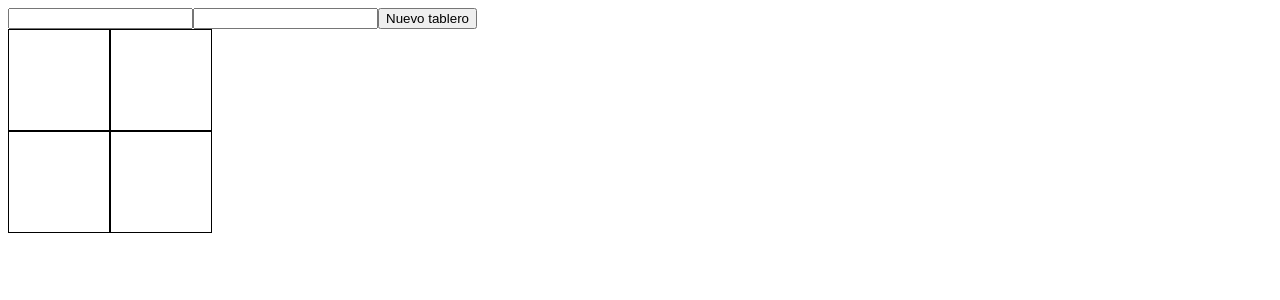
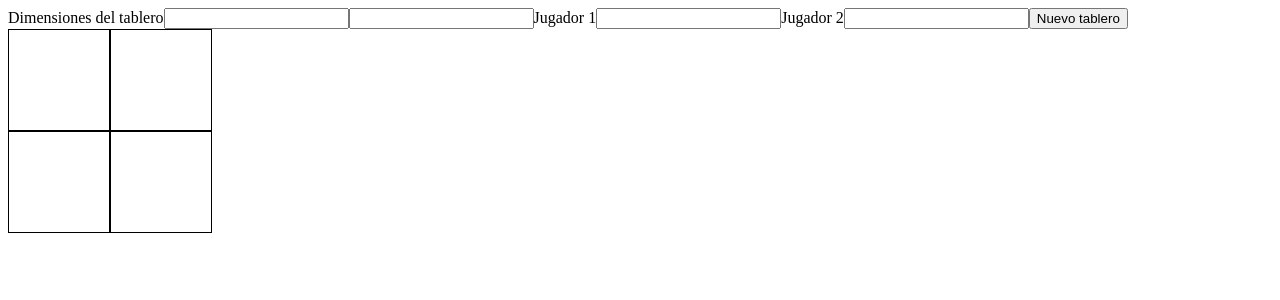
Before and after one commit to decheverriunal/board-games-web, a Next.js app: page / in a window 1280 px wide. Shown: the top 300 px of the page. Built offline with nearby package versions, Linux system fonts and the light colour scheme.

Commit message:
setting up so bots can play

```diff
--- a/src/components/Board.tsx
+++ b/src/components/Board.tsx
@@ -2,14 +2,15 @@
 
 import './Board.css';
 
-export default function Board({board, onPlay}: {
+export default function Board({board, onPlay, isHumanPlaying}: {
     board: string[][];
-    onPlay: (row: number, col: number) => void
+    onPlay: (row: number, col: number) => void;
+    isHumanPlaying: boolean;
 }) {
 
     const state = board.map((value,index) => {
         const row = value.map((val,ind) => {
-            return <Square color={val} key={ind} onSquareClick={() => {if (board[index][ind] === " ") onPlay(index,ind)}} />
+            return <Square color={val} key={ind} onSquareClick={() => {if (isHumanPlaying && board[index][ind] === " ") onPlay(index,ind)}} />
         })
         return <div key={index} className="board-row">
             {row}
--- a/src/components/Game.tsx
+++ b/src/components/Game.tsx
@@ -3,7 +3,14 @@
 import Menu from "./Menu";
 import Board from "./Board";
 import GameLogic from "../utils/gameLogic";
+import RandomPlayer from "@/utils/RandomPlayer";
+//import { getMove, setMove, getHumanToMove, setHumanToMoveFalse, playGame } from "../utils/matchLogic";
 import { useState } from 'react';
+
+let humanToPlay = true;
+let playerToPlay = "W";
+
+let currentBoard = [[" "," "],[" "," "]];
 
 export default function Game() {
 
@@ -12,14 +19,25 @@ export default function Game() {
     const [col, setCol] = useState(2);
 
     // Tablero
-    const [board, setBoard] = useState([[" "," "],[" "," "]]);
+    const [board, setBoard] = useState(currentBoard);
 
     // # del movimiento actual
     const [move, setMove] = useState(0);
 
-    const [playerToPlay, setPlayerToPlay] = useState("W");
+    // Un jugador puede ser humano o maquina
+    const [playerW, setPlayerW] = useState("human");
+    const [playerB, setPlayerB] = useState("human");
+    //const [humanToPlay, setHumanToPlay] = useState(true);
 
-    const [logic, setLogic] = useState(new GameLogic());
+    //const [playerToPlay, setPlayerToPlay] = useState("W");
+
+    // useEffect(() => {
+    //     if (playerToPlay === "W") {
+    //         setHumanToPlay(playerW === "human");
+    //     } else {
+    //         setHumanToPlay(playerB === "human");
+    //     }
+    // },[playerToPlay]);
 
     // Variables para almacenar un tablero y una fila de un tablero respectivamente,
     // para usar en funciones
@@ -37,25 +55,56 @@ export default function Game() {
             nextBoard.push([...boardRow]);
         }
         setMove(0);
-        setBoard(nextBoard);
-        setPlayerToPlay("W");
+        currentBoard = nextBoard;
+        setBoard(currentBoard);
+        playerToPlay = "W";
+        humanToPlay = (playerW === "human");
+        if (playerW !== "human" && playerB !== "human") {
+            console.log("a")
+            makeBotsMatch();
+        } else if (!humanToPlay) {
+            const toMove = RandomPlayer.compute(board, playerToPlay);
+            console.log("e")
+            makePlay(toMove[0],toMove[1]);
+        } else {
+            console.log("i")
+        }
     }
 
     // Realiza la jugada en el tablero, toma fila y columna como argumentos
     function makePlay(row: number,col: number) {
-        if (logic.isMoveLegal(board,playerToPlay,row,col)) {
-            setBoard(logic.makeMove(board,playerToPlay,row,col));
+        if (GameLogic.isMoveLegal(board,playerToPlay,row,col)) {
+            currentBoard = GameLogic.makeMove(board,playerToPlay,row,col);
+            setBoard(currentBoard);
+            if (playerToPlay === "W") {
+                playerToPlay = "B";
+                humanToPlay = (playerB === "human");
+            } else {
+                playerToPlay = "W";
+                humanToPlay = (playerW === "human");
+            }
             setMove(move + 1);
-            setPlayerToPlay(playerToPlay === "W" ? "B" : "W");
+            if (!humanToPlay) {
+                const toMove = RandomPlayer.compute(board, playerToPlay);
+                makePlay(toMove[0],toMove[1]);
+            }
+        }
+    }
+
+    function makeBotsMatch() {
+        let toMove;
+        while (GameLogic.getWinner(board) === "ongoing") {
+            toMove = RandomPlayer.compute(board, playerToPlay);
+            makePlay(toMove[0],toMove[1]);
         }
     }
 
     return <>
         <div>
-            <Menu changeRow={setRow} changeCol={setCol} setNewBoard={makeEmptyBoard} />
+            <Menu changeRow={setRow} changeCol={setCol} setNewBoard={makeEmptyBoard} setPlayer1={setPlayerW} setPlayer2={setPlayerB}/>
         </div>
         <div>
-            <Board board={board} onPlay={makePlay} />
+            <Board board={board} onPlay={makePlay} isHumanPlaying={humanToPlay} />
         </div>
     </>
 }
--- a/src/components/Menu.tsx
+++ b/src/components/Menu.tsx
@@ -1,20 +1,31 @@
 "use client"
 
-export default function Menu({ changeRow, changeCol, setNewBoard }:{
+export default function Menu({ changeRow, changeCol, setNewBoard, setPlayer1, setPlayer2 }:{
     changeRow: (num: number) => void;
     changeCol: (num: number) => void;
     setNewBoard: () => void;
+    setPlayer1: (player: string) => void;
+    setPlayer2: (player: string) => void;
 }) {
 
     function handleRowChange(e: React.ChangeEvent<HTMLInputElement>) {
-        changeRow(parseInt(e.target.value))
+        changeRow(parseInt(e.target.value));
     }
 
     function handleColChange(e: React.ChangeEvent<HTMLInputElement>) {
-        changeCol(parseInt(e.target.value))
+        changeCol(parseInt(e.target.value));
+    }
+
+    function handlePlayer1Change(e: React.ChangeEvent<HTMLInputElement>) {
+        setPlayer1(e.target.value);
+    }
+
+    function handlePlayer2Change(e: React.ChangeEvent<HTMLInputElement>) {
+        setPlayer2(e.target.value);
     }
 
     return <>
+        <label>Dimensiones del tablero</label>
         <input
             type="number"
             id="row"
@@ -27,6 +38,20 @@ export default function Menu({ changeRow, changeCol, setNewBoard }:{
             name="col"
             onChange={handleColChange}
         />
+        <label>Jugador 1</label>
+        <input
+            type="text"
+            id="player1"
+            name="player1"
+            onChange={handlePlayer1Change}
+        />
+        <label>Jugador 2</label>
+        <input
+            type="text"
+            id="player2"
+            name="player2"
+            onChange={handlePlayer2Change}
+        />
         <button onClick={setNewBoard}>
             Nuevo tablero
         </button>
--- /dev/null
+++ b/src/utils/RandomPlayer.ts
@@ -0,0 +1,11 @@
+import GameLogic from "./gameLogic";
+
+export default class RandomPlayer {
+    constructor() {
+    }
+
+    static compute(board: string[][], toPlay: string) {
+        const availableMoves = GameLogic.getLegalMoves(board,toPlay);
+        return availableMoves[Math.floor(Math.random()*availableMoves.length)];
+    }
+}
--- a/src/utils/gameLogic.tsx
+++ b/src/utils/gameLogic.ts
@@ -1,4 +1,4 @@
-class GameLogic {
+export default class GameLogic {
 
     toPlay: string;
     board: string[][];
@@ -9,11 +9,11 @@ class GameLogic {
         this.board = [];
     }
 
-    cloneBoard(board: string[][]) {
+    static cloneBoard(board: string[][]) {
         return [...board];
     }
 
-    isMoveLegal(board: string[][], player: string, i: number, j: number) {
+    static isMoveLegal(board: string[][], player: string, i: number, j: number) {
         if (board[i][j] === " ") {
             return true;
         } else {
@@ -21,7 +21,7 @@ class GameLogic {
         }
     }
 
-    getLegalMoves(board: string[][], player: string) {
+    static getLegalMoves(board: string[][], player: string) {
         const moves = [];
         for (let i = 0; i < board.length; i++) {
             for (let j = 0; j < board[0].length; j++)
@@ -30,7 +30,7 @@ class GameLogic {
         return moves;
     }
 
-    canMove(board: string[][], player: string) {
+    static canMove(board: string[][], player: string) {
         for (let i = 0; i < board.length; i++) {
             for (let j = 0; j < board[0].length; j++)
                 if (this.isMoveLegal(board, player, i, j)) return true;
@@ -38,7 +38,7 @@ class GameLogic {
         return false;
     }
 
-    makeMove(board: string[][], player: string, i: number, j: number) {
+    static makeMove(board: string[][], player: string, i: number, j: number) {
         const nextBoard = board.slice();
         if (player === "W") {
             nextBoard[i][j] = "W";
@@ -48,7 +48,7 @@ class GameLogic {
         return nextBoard;
     }
 
-    getWinner(board: string[][]) {
+    static getWinner(board: string[][]) {
         let lineLength = 0;
         let n = 0;
         let piece = "";
@@ -110,41 +110,10 @@ class GameLogic {
                 }
             }
         }
-        if (!this.canMove(this.board, "W")) {
+        if (!this.canMove(board, "W")) {
             return "tie";
         } else {
             return "ongoing";
         }
     }
-
-    async playGame(player1: unknown | "human", player2: unknown | "human", board: string[][], toPlay: string) {
-        this.board = this.cloneBoard(board);
-        this.toPlay = toPlay;
-        this.player1 = player1;
-        this.player2 = player2;
-        let move = [0,0];
-        while (this.getWinner(this.board) === "ongoing") {
-            if (this.toPlay === "W") {
-                if (this.player1 === "human") {
-                    move = await getHumanMove();
-                    this.board = this.makeMove(this.board, this.toPlay, move[0], move[1]);
-                } else {
-                    move = await this.player1.compute(this.board, this.toPlay);
-                    this.board = this.makeMove(this.board, this.toPlay, move[0], move[1]);
-                }
-                this.toPlay = "B";
-            } else {
-                if (this.player2 === "human") {
-                    move = await getHumanMove();
-                    this.board = this.makeMove(this.board, this.toPlay, move[0], move[1]);
-                } else {
-                    move = await this.player2.compute(this.board, this.toPlay);
-                    this.board = this.makeMove(this.board, this.toPlay, move[0], move[1]);
-                }
-                this.toPlay = "W";
-            }
-        }
-    }
 }
-
-export default GameLogic;
--- /dev/null
+++ b/src/utils/matchLogic.ts
@@ -0,0 +1,61 @@
+import GameLogic from "./gameLogic";
+
+let matchBoard;
+let matchToPlay;
+let matchPlayer1;
+let matchPlayer2;
+let move = [0,0];
+let humanToMove = false;
+let matchLogic;
+
+async function playGame(player1: unknown | "human", player2: unknown | "human", board: string[][], toPlay: string) {
+    matchBoard = GameLogic.cloneBoard(board);
+    matchToPlay = toPlay;
+    matchPlayer1 = player1;
+    matchPlayer2 = player2;
+    move = [0,0];
+    while (GameLogic.getWinner(matchBoard) === "ongoing") {
+        if (matchToPlay === "W") {
+            if (matchPlayer1 === "human") {
+                move = await getHumanMove();
+                matchBoard = GameLogic.makeMove(matchBoard, matchToPlay, move[0], move[1]);
+            } else {
+                move = await matchPlayer1.compute(matchBoard, matchToPlay);
+                matchBoard = GameLogic.makeMove(matchBoard, matchToPlay, move[0], move[1]);
+            }
+            matchToPlay = "B";
+        } else {
+            if (matchPlayer2 === "human") {
+                move = await getHumanMove();
+                matchBoard = GameLogic.makeMove(matchBoard, matchToPlay, move[0], move[1]);
+            } else {
+                move = await matchPlayer2.compute(matchBoard, matchToPlay);
+                matchBoard = GameLogic.makeMove(matchBoard, matchToPlay, move[0], move[1]);
+            }
+            matchToPlay = "W";
+        }
+    }
+}
+
+async function getHumanMove() {
+    while (humanToMove) {
+
+    }
+    return move;
+}
+
+function getHumanToMove() {
+    return humanToMove;
+}
+
+function setHumanToMoveFalse() {
+    humanToMove = false;
+}
+
+function getMove() {
+    return move;
+}
+
+function setMove(i: number, j: number) {
+    move = [i, j];
+}
```
Also changed, not shown: src/utils/BasicPlayer.ts (renamed from src/utils/BasicPlayer.tsx, +7 -13 lines).
